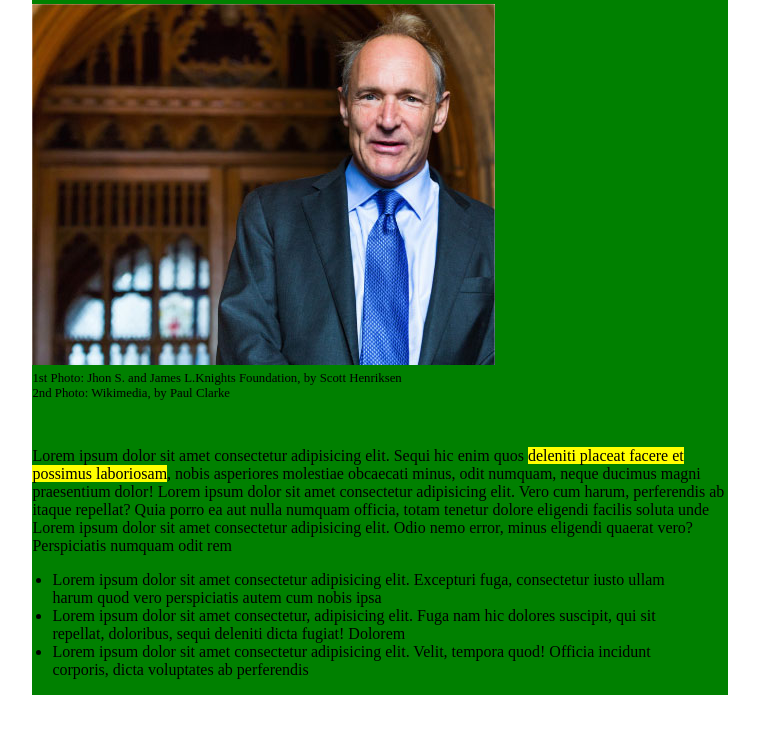
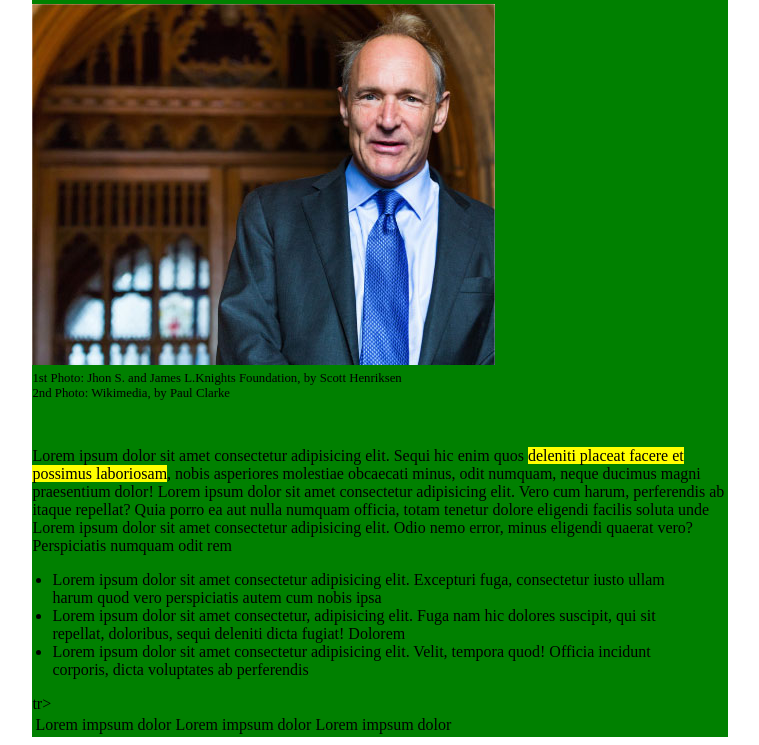
Before and after one commit to Pablo-V-Silva/html-css-booleaner, a plain HTML site: page index.html in a window 1280 px wide. Shown: the part 751-1496 px from the top of the page, without its empty margins (260-1019 px from the left). Before the commit the page ends 1454 px from the top, so only its background shows below. Drawn offline with Linux system fonts and the light colour scheme.

Commit message:
Table incompleta

```diff
--- a/index.html
+++ b/index.html
@@ -40,11 +40,17 @@
 
         <table>
             <thead>
+                <tr>
+                    <td><span  class="up_title">Lorem impsum dolor</span></td>
+                    <td class="up_title">Lorem impsum dolor</td>
+                    <td class="up_title">Lorem impsum dolor</td>
+                </tr>
+            </thead>
 
-            </thead>
             <tbody>
+                tr>
+            </tbody>
 
-            </tbody>
             <tfoot>
 
             </tfoot>
```
